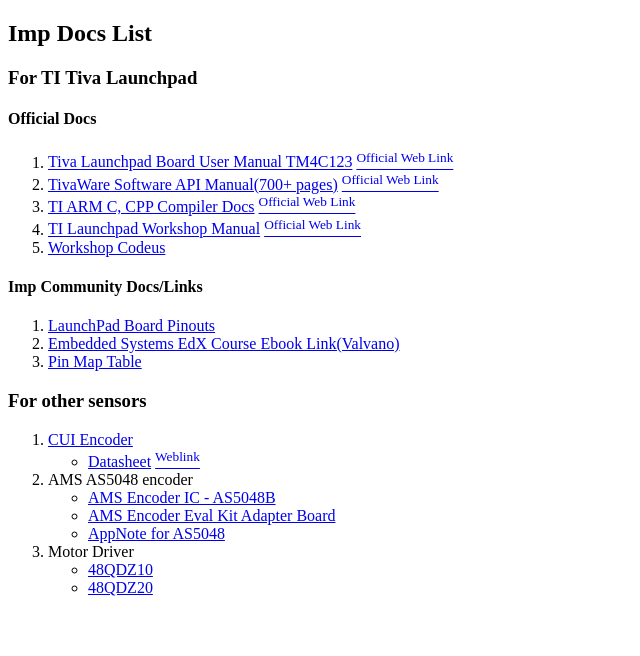
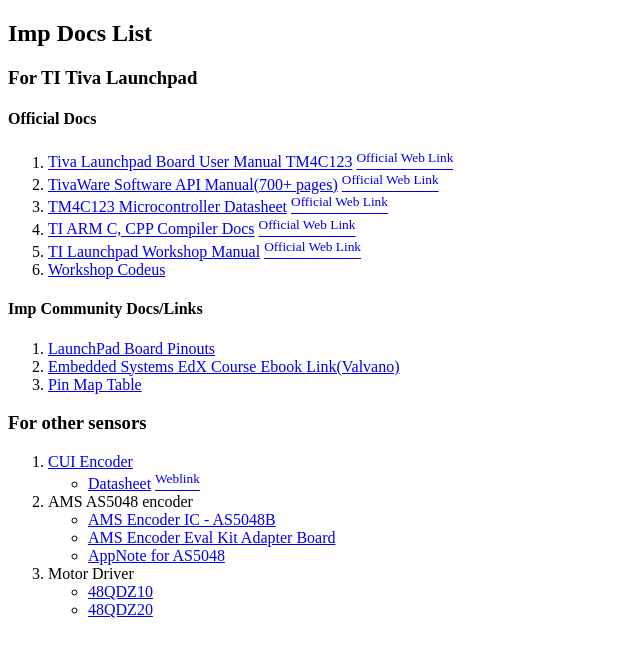
Before and after one commit to t27/tiva-docs, a plain HTML site: page index.html in a window 1280 px wide. Shown: the whole page, without its empty margins (0-640 px from the left). Drawn offline with Linux system fonts and the light colour scheme.

Commit message:
added microcontroller datasheet

```diff
--- a/index.html
+++ b/index.html
@@ -17,6 +17,11 @@
       <li>
         <a href="ti/TI TivaWare Manual spmu298a.pdf">TivaWare Software API Manual(700+ pages)</a>
         <a href="http://www.ti.com/lit/ug/spmu298a/spmu298a.pdf"><sup>Official Web Link</sup></a>
+      </li>
+
+      <li>
+        <a href="ti/TM4C123 Microcontroller datasheet.pdf">TM4C123 Microcontroller Datasheet</a>
+        <a href="http://www.ti.com/lit/ds/spms376e/spms376e.pdf"><sup>Official Web Link</sup></a>
       </li>
 
       <li>
```
Also changed, not shown: 1 other file.
